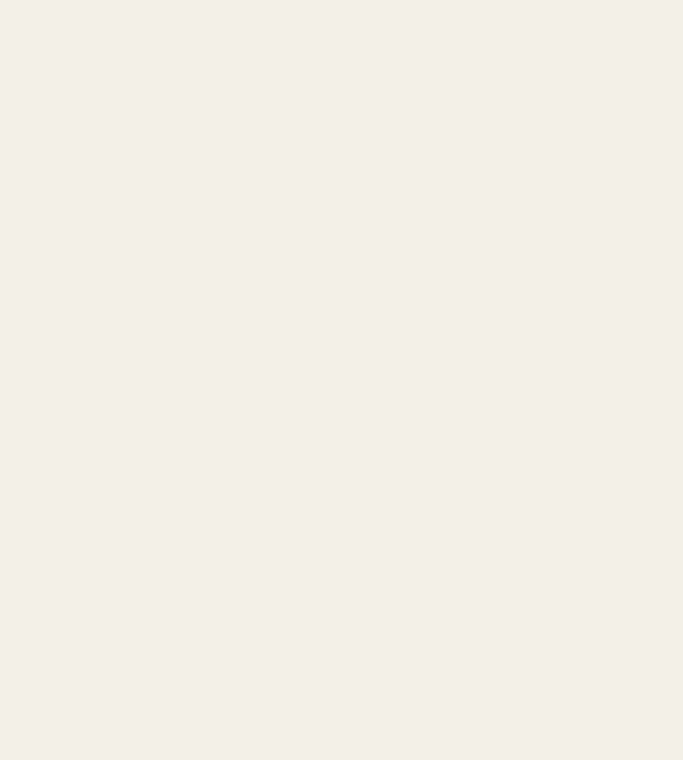
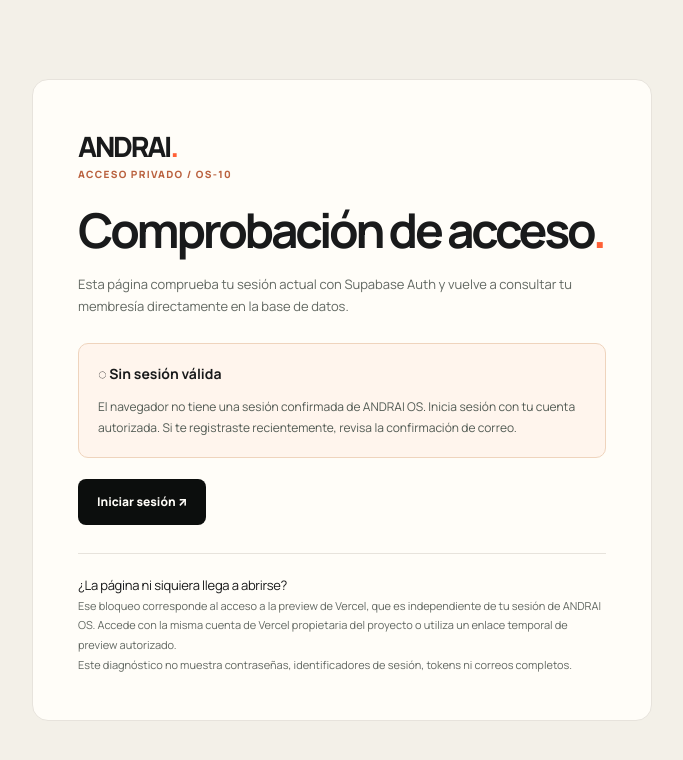
Before and after one commit to ags10101616/andrai-os, a Next.js app: page /diagnostico-acceso in a window 1280 px wide. Before the commit this address had no page. Shown: the top 760 px of the page, without its empty margins (298-981 px from the left). Built offline with nearby package versions, Linux system fonts and the light colour scheme; no server answers.

Commit message:
feat(os-10): self-service access diagnostics and nested-session refresh routing

```diff
--- a/src/app/acceso-restringido/page.tsx
+++ b/src/app/acceso-restringido/page.tsx
@@ -11,6 +11,7 @@
       <h1>Acceso restringido.</h1>
       <p>Su cuenta no tiene una membresía activa para esta sección. La autorización se determina en el servidor y en la base de datos.</p>
       <form action={signOut}><button className="auth-submit" type="submit">Cerrar sesión</button></form>
+      <Link href="/diagnostico-acceso" className="auth-back">Comprobar sesión y permisos →</Link>
       <Link href="/resumen" className="auth-back">Volver al resumen →</Link>
     </div>
   </main>;
--- /dev/null
+++ b/src/app/diagnostico-acceso/error.tsx
@@ -0,0 +1,12 @@
+'use client';
+export default function DiagnosticError({reset}:{error:Error;reset:()=>void}){
+ return <main className="restricted-page" role="alert">
+  <div className="restricted-card">
+   <span className="restricted-logo">ANDRAI<span>.</span></span>
+   <div className="eyebrow">DIAGNÓSTICO / SERVICIO NO DISPONIBLE</div>
+   <h1>No podemos comprobar los permisos ahora.</h1>
+   <p>La consulta de identidad falló. Ningún acceso se habilitó por defecto. Puedes volver a intentar.</p>
+   <button className="auth-submit" type="button" onClick={reset}>Reintentar ↗</button>
+  </div>
+ </main>;
+}
--- /dev/null
+++ b/src/app/diagnostico-acceso/page.tsx
@@ -0,0 +1,50 @@
+import type { Metadata } from 'next';
+import Link from 'next/link';
+import { resolveSession } from '@/lib/auth/session';
+import { roleLabels } from '@/lib/auth/roles';
+import { signOut } from '@/lib/auth/actions';
+
+export const dynamic='force-dynamic';
+export const revalidate=0;
+export const metadata:Metadata={
+ title:'Diagnóstico de acceso',
+ robots:{index:false,follow:false,nocache:true}
+};
+
+export default async function AccessDiagnosticPage(){
+ const access=await resolveSession();
+ return <main className="access-diagnostic-page">
+  <section className="access-diagnostic-card">
+   <div className="auth-wordmark">ANDRAI<span>.</span></div>
+   <p className="auth-overline">ACCESO PRIVADO / OS-10</p>
+   <h1>Comprobación de acceso<span className="accent">.</span></h1>
+   <p className="access-explainer">Esta página comprueba tu sesión actual con Supabase Auth y vuelve a consultar tu membresía directamente en la base de datos.</p>
+   {access.kind==='signed-out'&&<>
+    <div className="access-result access-result-attention" role="status">
+     <strong><span aria-hidden="true">◌</span> Sin sesión válida</strong>
+     <p>El navegador no tiene una sesión confirmada de ANDRAI OS. Inicia sesión con tu cuenta autorizada. Si te registraste recientemente, revisa la confirmación de correo.</p>
+    </div>
+    <Link className="access-primary-link" href="/login">Iniciar sesión ↗</Link>
+   </>}
+   {access.kind==='restricted'&&<>
+    <div className="access-result access-result-attention" role="status">
+     <strong><span aria-hidden="true">◌</span> Sesión válida, acceso restringido</strong>
+     <p>La cuenta pudo autenticarse, pero no existe una membresía activa y vinculada que permita abrir el workspace. Contacta a Dirección para revisar el acceso.</p>
+    </div>
+    <form action={signOut}><button type="submit" className="access-primary-link">Cerrar sesión y usar otra cuenta ↗</button></form>
+   </>}
+   {access.kind==='member'&&<>
+    <div className="access-result access-result-success" role="status">
+     <strong><span aria-hidden="true">✓</span> Acceso autorizado</strong>
+     <p>Sesión confirmada. Tu membresía de {roleLabels[access.member.role]} está activa y vinculada. Puedes entrar al workspace.</p>
+    </div>
+    <Link className="access-primary-link" href="/resumen">Abrir ANDRAI OS ↗</Link>
+   </>}
+   <div className="access-diagnostic-help">
+    <h2>¿La página ni siquiera llega a abrirse?</h2>
+    <p>Ese bloqueo corresponde al acceso a la preview de Vercel, que es independiente de tu sesión de ANDRAI OS. Accede con la misma cuenta de Vercel propietaria del proyecto o utiliza un enlace temporal de preview autorizado.</p>
+    <p>Este diagnóstico no muestra contraseñas, identificadores de sesión, tokens ni correos completos.</p>
+   </div>
+  </section>
+ </main>;
+}
--- a/src/app/globals.css
+++ b/src/app/globals.css
@@ -474,3 +474,21 @@
  .db-breakdown-row>span{font-size:10px}
 }
 @media(max-width:340px){.db-metrics,.db-finance-row{grid-template-columns:1fr}.db-window nav a{padding:8px 10px}}
+
+/* OS-10 · Self-service access diagnostic — never show email or token */
+.access-diagnostic-page{min-height:100vh;background:var(--brand-ivory);display:grid;place-items:center;padding:32px 16px}
+.access-diagnostic-card{width:min(100%,620px);background:var(--brand-ivory-surface);border:1px solid var(--brand-border);border-radius:16px;padding:clamp(23px,4vw,45px)}
+.access-diagnostic-card h1{font-size:clamp(31px,4.2vw,48px);margin:13px 0 17px}
+.access-explainer{font-size:13px;line-height:1.75;color:var(--brand-secondary);margin-bottom:25px}
+.access-result{padding:19px;border-radius:10px;border:1px solid var(--brand-border);margin:21px 0}
+.access-result strong{font-size:14px;display:block;margin-bottom:12px}
+.access-result p{font-size:12px;color:#525b54;line-height:1.75;margin:0}
+.access-result-attention{background:#fff5ed;border-color:#efd4bd}
+.access-result-success{background:#ecf6ed;border-color:#c9decf}
+.access-result-success strong{color:#275b36}
+.access-primary-link{display:inline-flex;align-items:center;justify-content:center;cursor:pointer;border:0;border-radius:8px;padding:14px 19px;font-family:inherit;background:var(--brand-obsidian);color:#fffdf8;font-size:12px;font-weight:770}
+.access-diagnostic-help{border-top:1px solid var(--brand-border);margin-top:28px;padding-top:22px}
+.access-diagnostic-help h2{font-size:13px;letter-spacing:-.02em}
+.access-diagnostic-help p{font-size:11px;color:var(--brand-secondary);line-height:1.8}
+.auth-footnote a{color:var(--brand-action-text);font-weight:700}
+.auth-footnote p{margin-top:12px}
--- a/src/app/login/page.tsx
+++ b/src/app/login/page.tsx
@@ -1,4 +1,5 @@
 import type { Metadata } from 'next';
+import Link from 'next/link';
 import { signInWithPassword } from '@/lib/auth/actions';
 
 export const metadata: Metadata = { title: 'Acceso privado' };
@@ -33,7 +34,10 @@
           <button type="submit" className="auth-submit">Entrar a ANDRAI OS <span aria-hidden="true">↗</span></button>
         </form>
         <div className="auth-notice">¿No tiene acceso o necesita recuperar su contraseña? Solicite ayuda a Dirección. Las invitaciones se gestionan de forma privada.</div>
-        <div className="auth-footnote">Acceso restringido · Sesiones verificadas en Supabase · Sin acceso autónomo de agentes</div>
+        <div className="auth-footnote">
+          <Link href="/diagnostico-acceso">Comprobar sesión y permisos ↗</Link>
+          <p>Acceso restringido · Sesiones verificadas en Supabase · Sin acceso autónomo de agentes</p>
+        </div>
       </div>
     </section>
   </main>;
--- a/src/lib/auth/actions.ts
+++ b/src/lib/auth/actions.ts
@@ -21,8 +21,9 @@
   if (error || !data.user?.email_confirmed_at) {
     redirect('/login?error=invalid');
   }
-  // Membership and route rights are checked afresh on the server by the destination page.
-  redirect('/resumen');
+  // Never interpret a confirmed login as an authorized workspace membership.
+  // The diagnostics page revalidates Auth + RLS server-side.
+  redirect('/diagnostico-acceso');
 }
 
 export async function signOut() {
--- a/src/lib/auth/roles.ts
+++ b/src/lib/auth/roles.ts
@@ -30,7 +30,11 @@
 
 export function isWorkspacePath(pathname: string): boolean {
   const segments = pathname.split('/').filter(Boolean);
-  return segments.length === 1 && isSection(segments[0]);
+  // Include nested workspace screens (quote details, PDF and CSV exports).
+  // Invalid traversal sequences never pass this basic UX routing guard.
+  return segments.length >= 1
+    && !pathname.includes('..')
+    && isSection(segments[0]);
 }
 
 export const roleLabels: Readonly<Record<TeamRole, string>> = {
```
